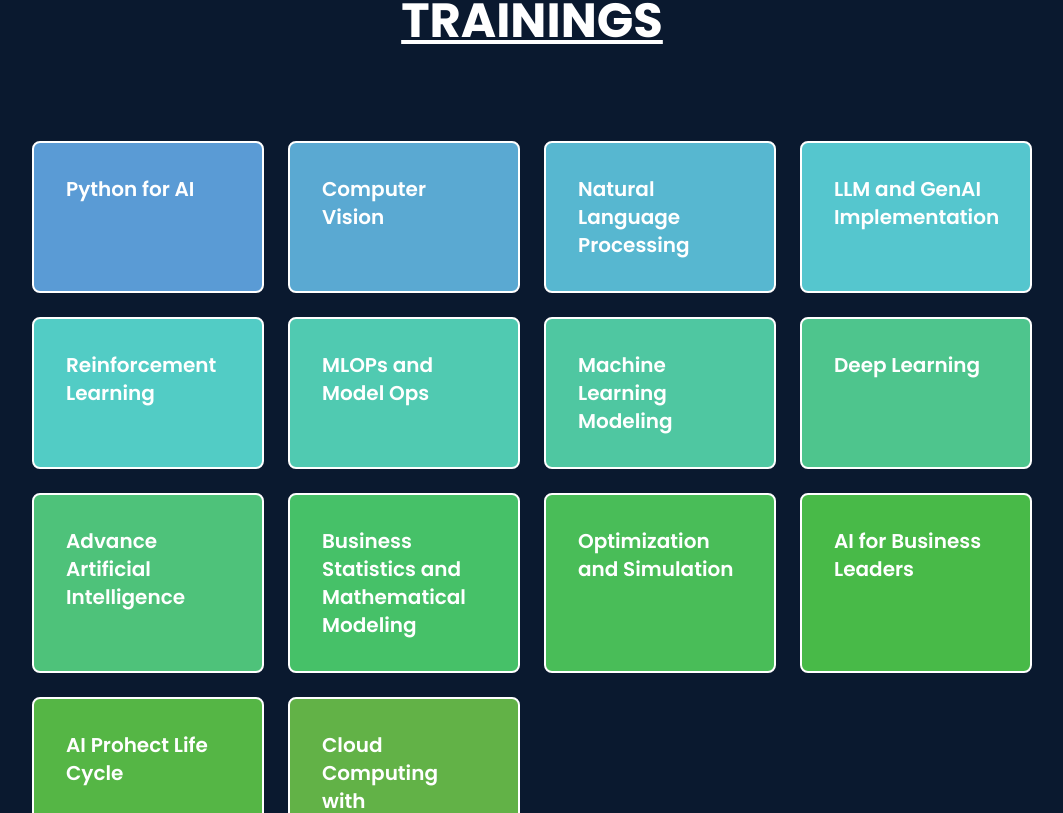
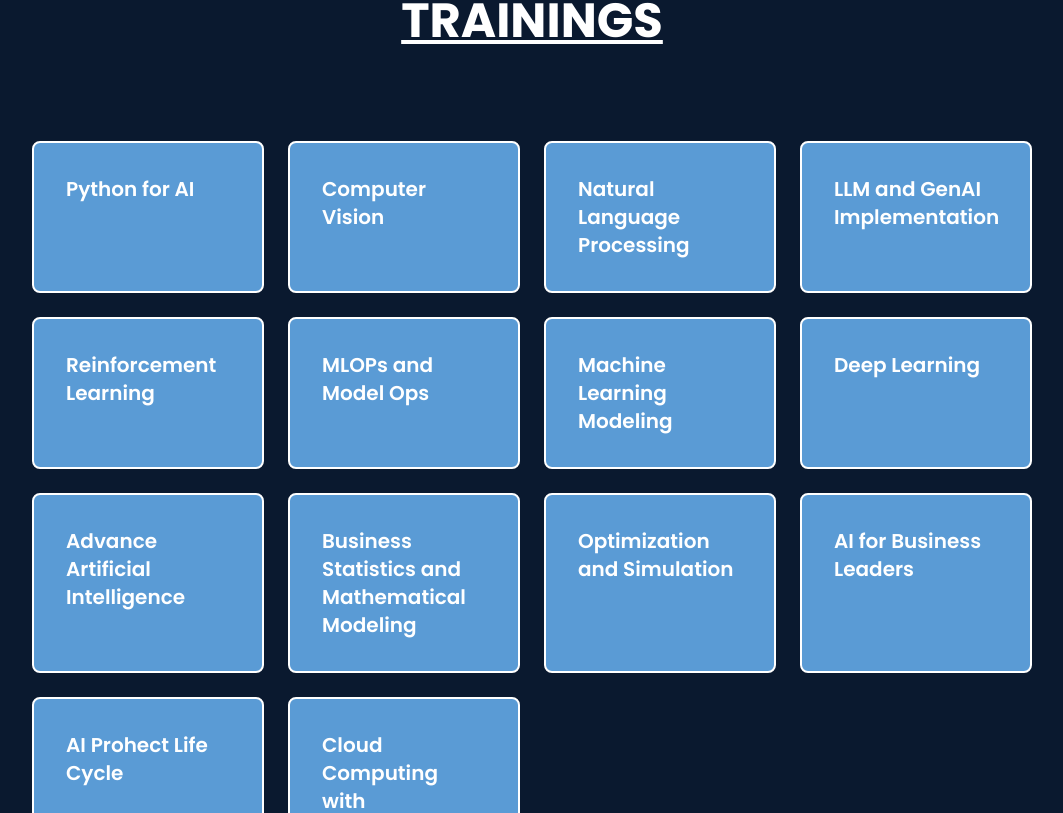
Before and after one commit to souravmandal2004/Aiml-Polestar, a React (Vite) app: page / in a window 1280 px wide. Shown: the part 7107-7920 px from the top of the page, without its empty margins (108-1171 px from the left). Built offline with nearby package versions, Linux system fonts and the light colour scheme.

Commit message:
Show less button added for solution and trainings

```diff
--- a/src/components/Navbar.jsx
+++ b/src/components/Navbar.jsx
@@ -10,7 +10,7 @@ function Navbar() {
     const handleClick = () => setNav(!nav);
     return (
 
-        <div className='w-full h-[90px] flex justify-around items-center px-4  bg-[#0a192f] text-gray-300 fixed'>
+        <div className='w-full h-[90px] flex justify-between md:justify-around items-center px-10 md:px-4  bg-[#0a192f] text-gray-300 fixed'>
 
             {/* Logo  */}
             <div className='cursor-pointer w-[50px] md:w-[70px]'>
--- a/src/components/Solution.jsx
+++ b/src/components/Solution.jsx
@@ -1,7 +1,7 @@
 import React, { useState, useEffect } from 'react';
 import productImg from "../assets/product.jpg";
 
-function Product() {
+function Solution() {
     const [showAll, setShowAll] = useState(false);
     const [showButton, setShowButton] = useState(true);
     const [isMobile, setIsMobile] = useState(false);
@@ -23,6 +23,11 @@ function Product() {
     const handleShowAll = () => {
         setShowAll(true);
         setShowButton(false);
+    };
+
+    const handleShowLess = () => {
+        setShowAll(false);
+        setShowButton(true);
     };
 
     return (
@@ -66,6 +71,15 @@ function Product() {
                         </button>
                     </div>
                 )}
+
+                {/* Show Less button for mobile */}
+                {showAll && isMobile && (
+                    <div className="flex justify-center mt-8 sm:hidden">
+                        <button onClick={handleShowLess} className="bg-blue-500 hover:bg-[#0A192F] text-white font-bold py-2 px-4 rounded">
+                            Show Less
+                        </button>
+                    </div>
+                )}
             </div>
         </div>
     );
@@ -80,4 +94,4 @@ function SolutionCard({ title }) {
     );
 }
 
-export default Product;
+export default Solution;
--- a/src/components/Training.jsx
+++ b/src/components/Training.jsx
@@ -1,73 +1,98 @@
-import React from 'react'
+import React, { useState, useEffect } from 'react';
 
 function Training() {
+    const [showAll, setShowAll] = useState(false);
+    const [showButton, setShowButton] = useState(true);
+    const [isMobile, setIsMobile] = useState(false);
+
+    useEffect(() => {
+        const handleResize = () => {
+            setIsMobile(window.innerWidth <= 768);
+        };
+
+        handleResize();
+
+        window.addEventListener('resize', handleResize);
+
+        return () => {
+            window.removeEventListener('resize', handleResize);
+        };
+    }, []);
+
+    const handleShowAll = () => {
+        setShowAll(true);
+        setShowButton(false);
+    };
+
+    const handleShowLess = () => {
+        setShowAll(false);
+        setShowButton(true);
+    };
+
     return (
         <div name="training" className='bg-[#0a192f] w-full overflow-x-hidden'>
             {/* AiML training  */}
             <div className='mt-36 max-w-[1000px] mx-auto'>
-            <h3 className='text-5xl text-white flex justify-center items-center mt-36 underline mb-24 font-bold'>TRAININGS</h3>
-                <div className='grid sm:grid-cols-2 md:grid-cols-3 lg:grid-cols-4 MT-24 gap-6'>
+                <h3 className='text-5xl text-white flex justify-center items-center mt-36 underline mb-24 font-bold'>TRAININGS</h3>
+                <div className='grid sm:grid-cols-2 md:grid-cols-3 lg:grid-cols-4 mt-24 gap-6'>
 
-                    {/* first  */}
-                    <div className='bg-[#5A9BD5] border-white border-2 p-[2em] rounded-lg  hover:bg-[#214392] transition duration-300 cursor-pointer'>
-                        <p className='text-white font-semibold text-xl'>Python for AI</p>
+                    {/* Render trainings based on screen size */}
+                    {(showAll || !showButton || !isMobile) ? (
+                        // Render all trainings
+                        <>
+                            <TrainingCard title="Python for AI" />
+                            <TrainingCard title="Computer Vision" />
+                            <TrainingCard title="Natural Language Processing" />
+                            <TrainingCard title="LLM and GenAI Implementation" />
+                            <TrainingCard title="Reinforcement Learning" />
+                            <TrainingCard title="MLOPs and Model Ops" />
+                            <TrainingCard title="Machine Learning Modeling" />
+                            <TrainingCard title="Deep Learning" />
+                            <TrainingCard title="Advance Artificial Intelligence" />
+                            <TrainingCard title="Business Statistics and Mathematical Modeling" />
+                            <TrainingCard title="Optimization and Simulation" />
+                            <TrainingCard title="AI for Business Leaders" />
+                            <TrainingCard title="AI Prohect Life Cycle" />
+                            <TrainingCard title="Cloud Computing with AWS/Azure/GCP"/>
+                        </>
+                    ) : (
+                        // Render only the first three trainings initially
+                        <>
+                            <TrainingCard title="Python for AI" />
+                            <TrainingCard title="Computer Vision" />
+                            <TrainingCard title="Natural Language Processing" />
+                        </>
+                    )}
+                </div>
+                {/* Dropdown button to show all trainings for mobile */}
+                {showButton && !showAll && isMobile && (
+                    <div className="flex justify-center mt-8 sm:hidden">
+                        <button onClick={handleShowAll} className="bg-blue-500 hover:bg-blue-700 text-white font-bold py-2 px-4 rounded">
+                            Show All Trainings
+                        </button>
                     </div>
-                    {/* 2nd  */}
-                    <div className='border-white bg-[#5AA9D2] border-2 p-[2em] rounded-lg  hover:bg-[#214392] transition duration-300 cursor-pointer'>
-                        <p className='text-white font-semibold text-xl'>Computer Vision</p>
+                )}
+
+                {/* Show Less button for mobile */}
+                {showAll && isMobile && (
+                    <div className="flex justify-center mt-8 sm:hidden">
+                        <button onClick={handleShowLess} className="bg-blue-500 hover:bg-blue-700 text-white font-bold py-2 px-4 rounded">
+                            Show Less
+                        </button>
                     </div>
-                    {/* 3rd  */}
-                    <div className='border-white bg-[#57B7D0] border-2 p-[2em] rounded-lg  hover:bg-[#214392] transition duration-300 cursor-pointer'>
-                        <p className='text-white font-semibold text-xl'>Natural Language Processing</p>
-                    </div>
-                    {/* 4th  */}
-                    <div className='border-white bg-[#55C6CE] border-2 p-[2em] rounded-lg  hover:bg-[#214392] transition duration-300 cursor-pointer'>
-                        <p className='text-white font-semibold text-xl'>LLM and GenAI Implementation</p>
-                    </div>
-                    {/* 5th  */}
-                    <div className='border-white bg-[#52CCC5] border-2 p-[2em] rounded-lg  hover:bg-[#214392] transition duration-300 cursor-pointer'>
-                        <p className='text-white font-semibold text-xl'>Reinforcement Learning</p>
-                    </div>
-                    {/* 6th  */}
-                    <div className='border-white bg-[#50CAB1] border-2 p-[2em] rounded-lg  hover:bg-[#214392] transition duration-300 cursor-pointer'>
-                        <p className='text-white font-semibold text-xl'>MLOPs and Model Ops</p>
-                    </div>
-                    {/* 7th  */}
-                    <div className='border-white bg-[#4FC7A1] border-2 p-[2em] rounded-lg  hover:bg-[#214392] transition duration-300 cursor-pointer'>
-                        <p className='text-white font-semibold text-xl'>Machine Learning Modeling</p>
-                    </div>
-                    {/* 8th  */}
-                    <div className='border-white bg-[#4EC58D] border-2 p-[2em] rounded-lg  hover:bg-[#214392] transition duration-300 cursor-pointer'>
-                        <p className='text-white font-semibold text-xl'>Deep Learning</p>
-                    </div>
-                    {/* 9th  */}
-                    <div className='border-white bg-[#4EC27A] border-2 p-[2em] rounded-lg  hover:bg-[#214392] transition duration-300 cursor-pointer'>
-                        <p className='text-white font-semibold text-xl'>Advance Artificial Intelligence</p>
-                    </div>
-                    {/* 10th  */}
-                    <div className='border-white bg-[#46C168] border-2 p-[2em] rounded-lg  hover:bg-[#214392] transition duration-300 cursor-pointer'>
-                        <p className='text-white font-semibold text-xl'>Business Statistics and Mathematical Modeling</p>
-                    </div>
-                    {/* 11th  */}
-                    <div className='border-white bg-[#49BD58] border-2 p-[2em] rounded-lg  hover:bg-[#214392] transition duration-300 cursor-pointer'>
-                        <p className='text-white font-semibold text-xl'>Optimization and Simulation</p>
-                    </div>
-                    {/* 12  */}
-                    <div className='border-white bg-[#48BA48] border-2 p-[2em] rounded-lg  hover:bg-[#214392] transition duration-300 cursor-pointer'>
-                        <p className='text-white font-semibold text-xl'>AI for Business Leaders</p>
-                    </div>
-                    {/* 13  */}
-                    <div className='border-white bg-[#55B645] border-2 p-[2em] rounded-lg  hover:bg-[#214392] transition duration-300 cursor-pointer'>
-                        <p className='text-white font-semibold text-xl'>AI Prohect Life Cycle</p>
-                    </div>
-                    {/* 14  */}
-                    <div className='border-white bg-[#62B247] border-2 p-[2em] rounded-lg  hover:bg-[#214392] transition duration-300 cursor-pointer'>
-                        <p className='text-white font-semibold text-xl'>Cloud Computing with AWS/Azure/GCP</p>
-                    </div>
-                </div>
+                )}
             </div>
         </div>
-    )
+    );
+}
+
+// Component for rendering individual training cards
+function TrainingCard({ title }) {
+    return (
+        <div className='bg-[#5A9BD5] border-white border-2 p-[2em] rounded-lg hover:bg-[#214392] transition duration-300 cursor-pointer'>
+            <p className='text-white font-semibold text-xl'>{title}</p>
+        </div>
+    );
 }
 
 export default Training;
```
